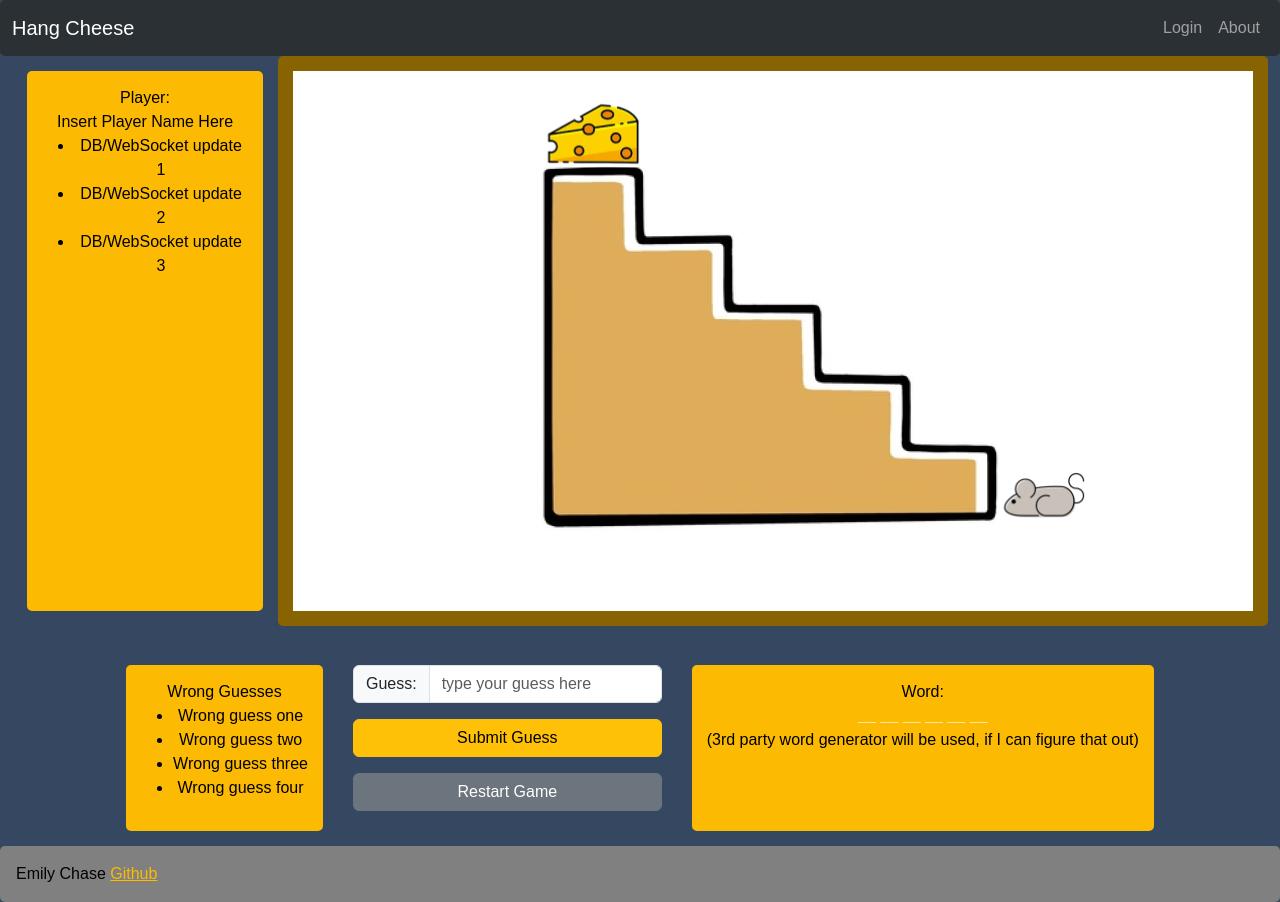
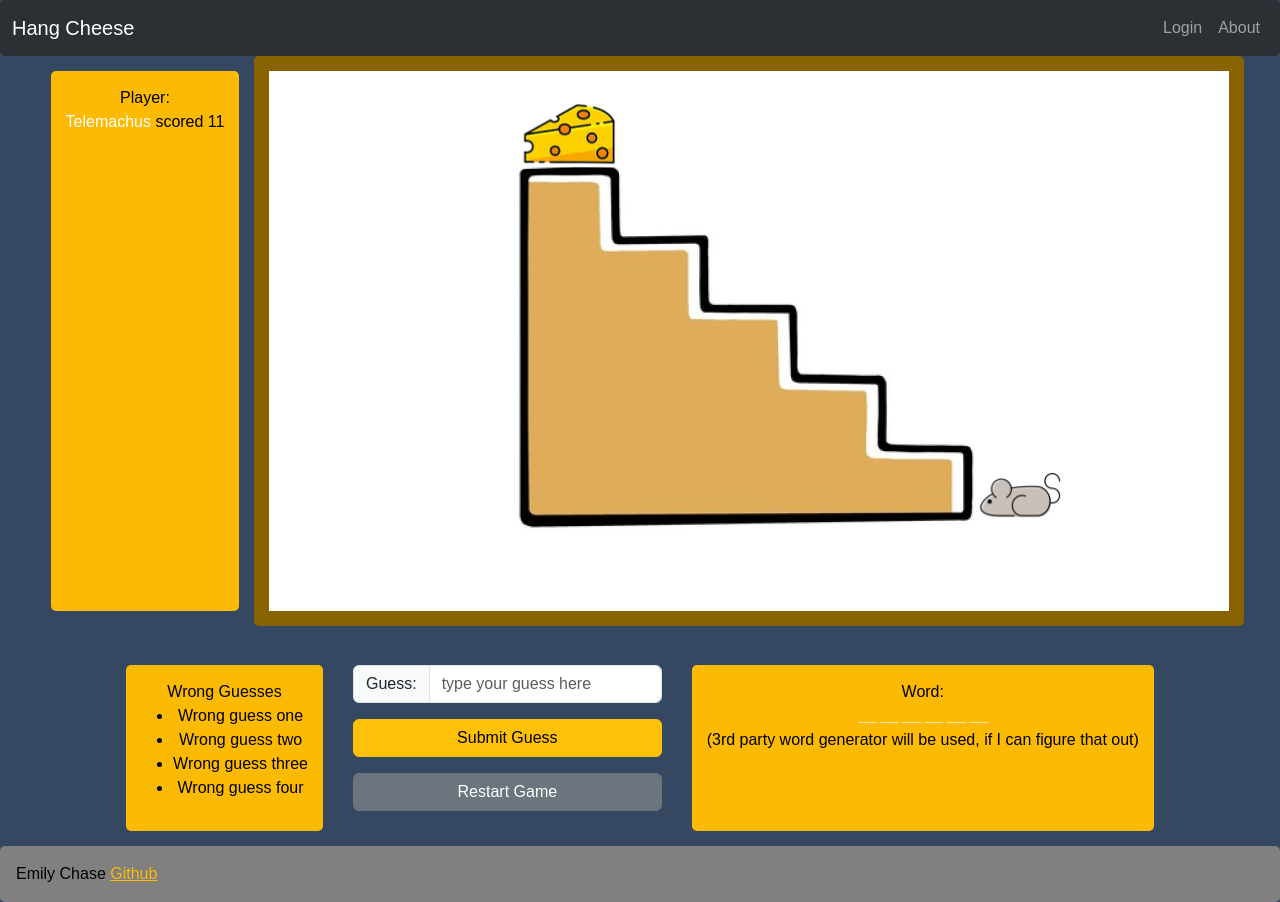
Before and after one commit to emchase8/260_startup, a React (Vite) app in the folder startup-files/: page /game in a window 1280 px wide. Built offline with nearby package versions, Linux system fonts and the light colour scheme.

Commit message:
player updates

```diff
--- /dev/null
+++ b/startup-files/src/game/GameNotify.js
@@ -0,0 +1,52 @@
+const GameEvent = {
+    System: 'system',
+    End: 'gameEnd',
+    Start: 'gameStart',
+  };
+
+  class EventMessage { //constructs the message?
+    constructor(from, type, value) {
+      this.from = from;
+      this.type = type;
+      this.value = value;
+    }
+  }
+
+  class GameEventNotifier {
+    events = [];
+    handlers = [];
+
+    constructor() {
+      // websocket will replace
+      setInterval(() => {
+        const score = Math.floor(Math.random() * 27);
+        const date = new Date().toLocaleDateString();
+        const userName = 'Telemachus';
+        this.broadcastEvent(userName, GameEvent.End, { name: userName, score: score, date: date });
+      }, 5000);
+    }
+
+    broadcastEvent(from, type, value) {
+      const event = new EventMessage(from, type, value);
+      this.receiveEvent(event);
+    }
+
+    addHandler(handler) {
+      this.handlers.push(handler);
+    }
+
+    removeHandler(handler) {
+      this.handlers.filter((h) => h !== handler);
+    }
+
+    receiveEvent(event) {
+      this.events.push(event);
+
+      this.handlers.forEach((handler) => {
+        handler(event);
+      });
+    }
+  }
+
+  const GameNotify = new GameEventNotifier();
+  export { GameEvent, GameNotify };
--- a/startup-files/src/game/game.jsx
+++ b/startup-files/src/game/game.jsx
@@ -2,18 +2,13 @@ import React from 'react';
 import Button from 'react-bootstrap/Button';
 import './game.css';
 import '../app.css';
+import {Players} from './players'
 
-export function Game() {
+export function Game(props) {
   return (
     <main className="container-fluid text-center">
       <div className="section">
-          <div className="data guesses">Player: <span> Insert Player Name Here</span>
-              <ul>
-                  <li>DB/WebSocket update 1</li>
-                  <li>DB/WebSocket update 2</li>
-                  <li>DB/WebSocket update 3</li>
-              </ul>
-          </div>
+          <Players username={props.username}/>
           <br />
           <img src="starting_image.png" alt="game image" className="responsive"></img>
       </div>
--- /dev/null
+++ b/startup-files/src/game/players.jsx
@@ -0,0 +1,52 @@
+import React from "react";
+
+import './game.css';
+import {GameEvent, GameNotify} from './GameNotify'
+
+export function Players(props) {
+    const username = props.username
+    const [events, set_events] = React.useState([]);
+
+    React.useEffect(() => {
+        GameNotify.addHandler(handle_game_event);
+        return () => {
+            GameNotify.removeHandler(handle_game_event);
+        };
+    }, []);
+
+    function handle_game_event(event) {
+        set_events((prev_events) => {
+            let new_events = [event, ...prev_events];
+            if (new_events.length > 10) {
+                new_events = new_events.slice(1,10);
+            }
+            return new_events
+        });
+    }
+
+    function create_messages() {
+        const messages = [];
+        for (const [i, event] of events.entries()) {
+            let message = 'unknown';
+            if (event.type === GameEvent.End) {
+                message = `scored ${event.value.score}`;
+            } else if (event.type === GameEvent.Start) {
+                message = 'started a new game';
+            } else if (event.type === GameEvent.System) {
+                message = event.value.msg;
+            }
+            messages.push(
+                <li><span style={{color: 'white'}}>{event.from.split('@')[0]}</span> {message}</li>
+            );
+        };
+        return messages
+    }
+
+    return (
+        <div className="data guesses">Player: {username}
+            <ul style={{listStyleType: 'none', padding: 0, margin: 0}}>
+                {create_messages()}
+            </ul>
+        </div>
+    );
+}
```
